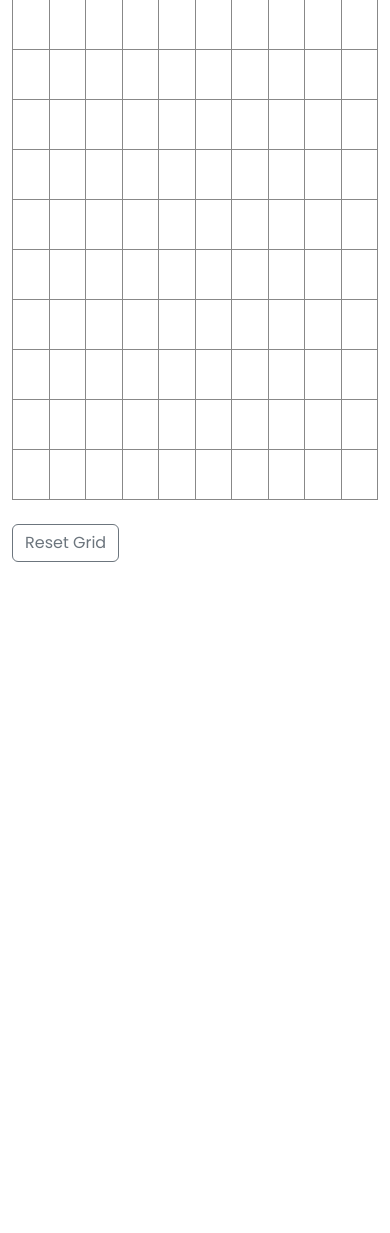
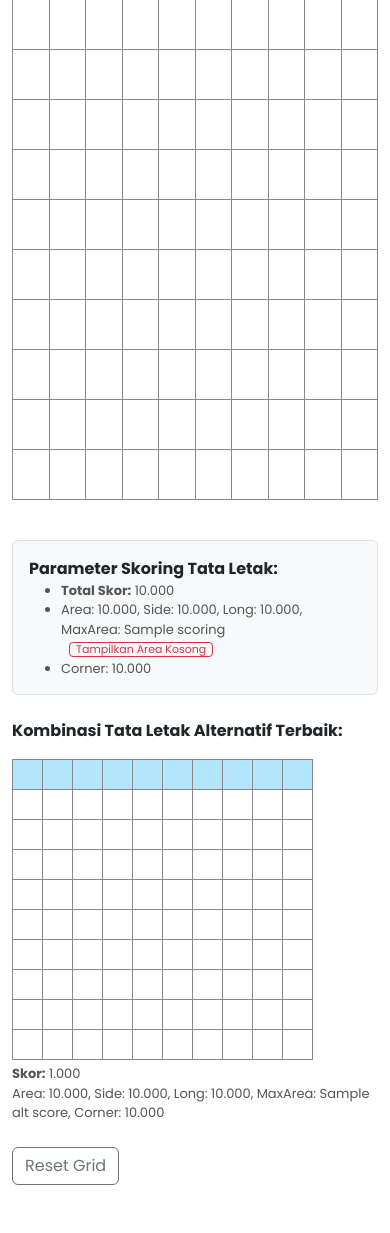
Before and after one commit to CTRieL/Projek-AI-Searching, a Flask app: template templates/index.html in a window 390 px wide. Shown: the part 1010-2243 px from the top of the page. Before the commit the page ends 1572 px from the top, so only its background shows below. Run offline with Flask 3, Linux system fonts and the light colour scheme; the template is opened without the code that fills it: most values are stand-ins (such as "Sample title", 1, 10 or a date in 2020).

Commit message:
add 2 alternative best combination

```diff
--- a/templates/index.html
+++ b/templates/index.html
@@ -190,9 +190,136 @@
 		{% endfor %}
 	</table>
 	<br />
-	<form method="post" action="{{ url_for('reset') }}">
-		<button class="btn btn-outline-secondary mb-5" type="submit">
-			Reset Grid
-		</button>
-	</form>
+	{% if scoring %}
+    <div class="mt-3 mb-4 p-3 border rounded bg-light">
+        <b>Parameter Skoring Tata Letak:</b><br>
+        <ul class="mb-0" style="font-size:13px; color:#555;">
+            <li><b>Total Skor:</b> {{ '%.3f' % scoring[0] }}</li>
+            <li><span>Area: {{ '%.3f' % scoring[1] }}, Side: {{ '%.3f' % scoring[2] }}, Long: {{ '%.3f' % scoring[3] }}, MaxArea: {{ scoring[4] }}
+            <button id="show-empty-area-btn" type="button" class="btn btn-sm btn-outline-danger ms-2" style="font-size:11px; padding:0 6px 0 6px; line-height:1.2;">Tampilkan Area Kosong</button>
+            </span></li>
+            <li><span>Corner: {{ '%.3f' % scoring[5] }}</span></li>
+        </ul>
+    </div>
+    <script>
+    // Fungsi untuk mencari persegi panjang kosong terbesar di grid
+    function findLargestEmptyRectangle(grid) {
+        // grid: 2D array (string/number/null), kosong jika '' atau 0/null
+        var rows = grid.length;
+        var cols = grid[0].length;
+        var bin = [];
+        for(var y=0; y<rows; y++) {
+            bin[y] = [];
+            for(var x=0; x<cols; x++) {
+                bin[y][x] = (grid[y][x] === '' || grid[y][x] === 0 || grid[y][x] === null) ? 1 : 0;
+            }
+        }
+        // Algoritma Largest Rectangle in Histogram untuk tiap baris
+        var maxArea = 0, maxRect = null;
+        var height = Array(cols).fill(0);
+        for(var y=0; y<rows; y++) {
+            for(var x=0; x<cols; x++) {
+                height[x] = bin[y][x] ? height[x]+1 : 0;
+            }
+            // Cari largest rectangle di histogram height
+            var stack = [], x=0;
+            while(x<=cols) {
+                var h = (x<cols) ? height[x] : 0;
+                if(stack.length===0 || h >= height[stack[stack.length-1]]) {
+                    stack.push(x++);
+                } else {
+                    var tp = stack.pop();
+                    var w = stack.length===0 ? x : x-stack[stack.length-1]-1;
+                    var area = height[tp]*w;
+                    if(area > maxArea) {
+                        maxArea = area;
+                        maxRect = {y2:y, y1:y-height[tp]+1, x2:x-1, x1:x-w};
+                    }
+                }
+            }
+        }
+        return maxRect;
+    }
+    document.addEventListener('DOMContentLoaded', function() {
+        var btn = document.getElementById('show-empty-area-btn');
+        var highlighted = false;
+        if(btn) {
+            btn.addEventListener('click', function() {
+                var table = document.querySelector('table[border="1"]');
+                if(!table) return;
+                // Ambil grid dari tabel
+                var grid = [];
+                Array.from(table.rows).forEach(function(tr){
+                    var row = [];
+                    Array.from(tr.cells).forEach(function(td){
+                        // Kosong jika tidak ada innerText dan background putih
+                        row.push((td.innerText.trim()==='' && td.style.background==='' || td.style.background==='white') ? '' : 'X');
+                    });
+                    grid.push(row);
+                });
+                // Toggle highlight
+                if(highlighted) {
+                    Array.from(table.querySelectorAll('td.largest-empty')).forEach(function(td){
+                        td.classList.remove('largest-empty');
+                        td.style.background = '';
+                    });
+                    highlighted = false;
+                    return;
+                }
+                // Hapus highlight sebelumnya
+                Array.from(table.querySelectorAll('td.largest-empty')).forEach(function(td){
+                    td.classList.remove('largest-empty');
+                    td.style.background = '';
+                });
+                // Cari persegi panjang kosong terbesar
+                var rect = findLargestEmptyRectangle(grid);
+                if(rect) {
+                    for(var y=rect.y1; y<=rect.y2; y++) {
+                        for(var x=rect.x1; x<=rect.x2; x++) {
+                            var td = table.rows[y].cells[x];
+                            td.classList.add('largest-empty');
+                            td.style.background = 'rgba(255,0,0,0.08)';
+                        }
+                    }
+                    highlighted = true;
+                }
+            });
+        }
+    });
+    </script>
+    {% endif %}
+    {% if best_alternatives_zipped and best_alternatives_zipped|length > 0 %}
+    <div class="row mb-4">
+        <div class="col-12">
+            <b>Kombinasi Tata Letak Alternatif Terbaik:</b>
+        </div>
+        {% for alt_grid, alt_score in best_alternatives_zipped %}
+        <div class="col-md-4 col-12 mt-3">
+            <table border="1" style="border-collapse: collapse; margin-bottom: 4px;">
+                {% for y in range(rows) %}
+                <tr>
+                    {% for x in range(cols) %}
+                    {% set cell = alt_grid[y][x] %}
+                    {% if cell and (cell in color_map) and (cell in furn_map) %}
+                    <td width="30" height="30" style="background:{{ color_map[cell] }}; border:1px solid #888"></td>
+                    {% else %}
+                    <td width="30" height="30" style="background:white; border:1px solid #888"></td>
+                    {% endif %}
+                    {% endfor %}
+                </tr>
+                {% endfor %}
+            </table>
+            <div style="font-size:13px; color:#555;">
+                <b>Skor:</b> {{ '%.3f' % alt_score[0] }}<br>
+                <span>Area: {{ '%.3f' % alt_score[1] }}, Side: {{ '%.3f' % alt_score[2] }}, Long: {{ '%.3f' % alt_score[3] }}, MaxArea: {{ alt_score[4] }}, Corner: {{ '%.3f' % alt_score[5] }}</span>
+            </div>
+        </div>
+        {% endfor %}
+    </div>
+    {% endif %}
+    <form method="post" action="{{ url_for('reset') }}">
+        <button class="btn btn-outline-secondary mb-5" type="submit">
+            Reset Grid
+        </button>
+    </form>
 </div>
```
Also changed, not shown: generate.py (+17 -13 lines), testing.py (+7 -5 lines), web_ui.py (+26 -3 lines).
